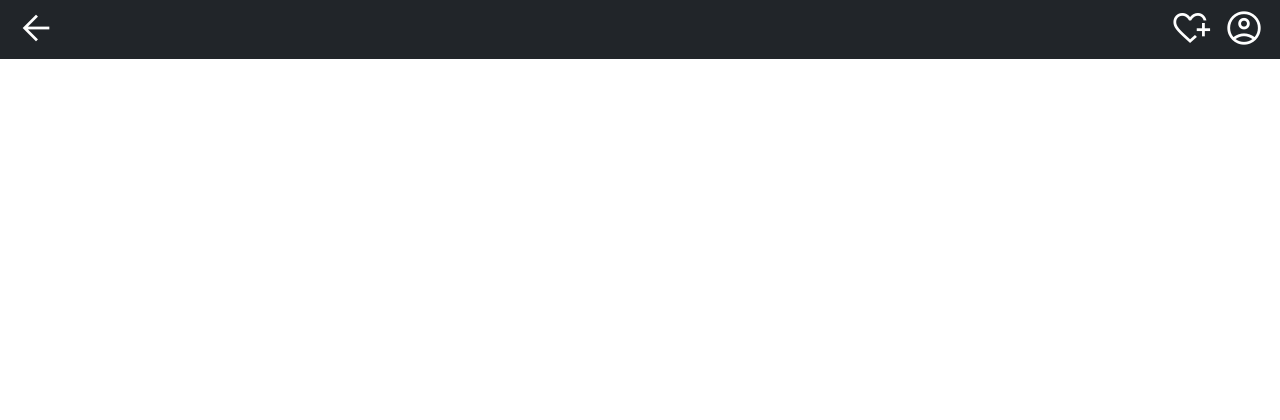
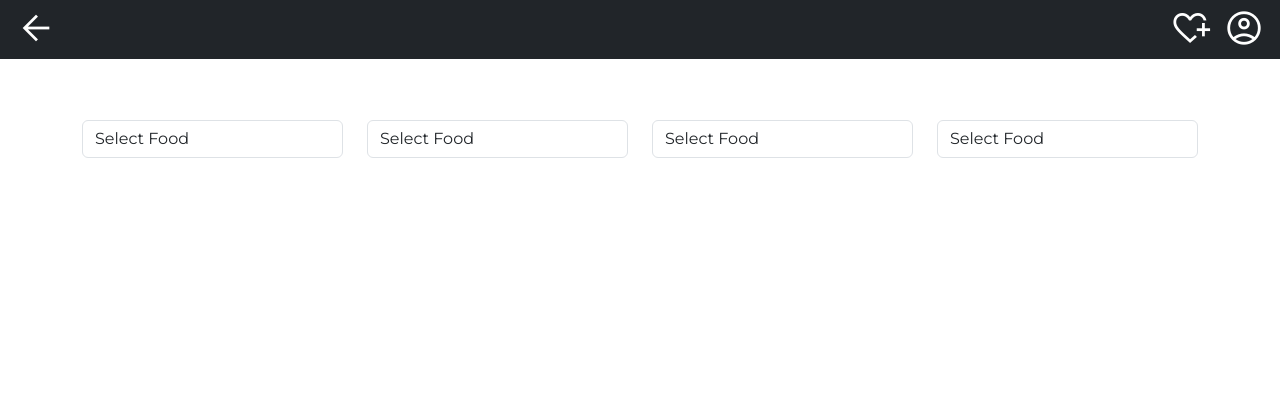
Before and after one commit to swelanauguste/ritz-peanut-butter-cup, a Django app: page /food-choices/ in a window 1280 px wide. Shown: the top 420 px of the page. Run offline with Django 5.2, Linux system fonts and the light colour scheme; data that the repository does not hold is empty.

Commit message:
choices filter

```diff
--- a/app/foods/urls.py
+++ b/app/foods/urls.py
@@ -9,5 +9,5 @@ urlpatterns = [
     path(
         "food-week-plan/", views.FoodWeekPlanListView.as_view(), name="food-week-plan"
     ),
-    path("food-choices/", views.FoodChoiceListView.as_view(), name="food-choices"),
+    path("food-choices/", views.food_choice_list_view, name="food-choices"),
 ]
--- a/app/foods/views.py
+++ b/app/foods/views.py
@@ -3,31 +3,70 @@ from django.shortcuts import get_object_or_404, redirect, render
 from django.views.generic import DetailView, ListView
 
 from .forms import FoodUpdateForm
-from .models import Food
+from .models import Family, Food, Group
 
 
-from django.views.generic import ListView
-from .models import Food
+def food_choice_list_view(request):
+    # Get selected food IDs from the request
+    food1_id = request.GET.get("food1")
+    food2_id = request.GET.get("food2")
+    food3_id = request.GET.get("food3")
+    food4_id = request.GET.get("food4")
 
-class FoodChoiceListView(ListView):
-    model = Food
-    template_name = "foods/food_choice_list.html"
+    # Initial queryset for all foods
+    queryset = Food.objects.all()
 
-    def get_queryset(self):
-        queryset = super().get_queryset()
-        family = self.request.GET.get('family')
+    # Filter by the family of the selected food, if any food is selected
+    if food1_id:
+        family1 = Food.objects.get(id=food1_id).family
+        queryset = queryset.filter(family=family1)
 
-        if family:
-            queryset = queryset.filter(family=family)
+    if food2_id:
+        family2 = Food.objects.get(id=food2_id).family
+        queryset = queryset.filter(family=family2)
 
-        return queryset
+    if food3_id:
+        family3 = Food.objects.get(id=food3_id).family
+        queryset = queryset.filter(family=family3)
 
-    def get_context_data(self, **kwargs):
-        context = super().get_context_data(**kwargs)
-        # Get a list of unique family names
-        context['unique_families'] = Food.objects.values_list('family', flat=True).distinct()
-        context['current_family'] = self.request.GET.get('family', '')
-        return context
+    if food4_id:
+        family4 = Food.objects.get(id=food4_id).family
+        queryset = queryset.filter(family=family4)
+
+    # Prepare the context for rendering
+    context = {
+        "choice1": Food.objects.all(),
+        "choice2": Food.objects.all(),
+        "choice3": Food.objects.all(),
+        "choice4": Food.objects.all(),
+        "selected_food1": food1_id,
+        "selected_food2": food2_id,
+        "selected_food3": food3_id,
+        "selected_food4": food4_id,
+        "food_list1": (
+            Food.objects.filter(family__name=family1.name)
+            if food1_id
+            else Food.objects.all()
+        ),
+        "food_list2": (
+            Food.objects.filter(family__name=family2.name)
+            if food2_id
+            else Food.objects.all()
+        ),
+        "food_list3": (
+            Food.objects.filter(family__name=family3.name)
+            if food3_id
+            else Food.objects.all()
+        ),
+        "food_list4": (
+            Food.objects.filter(family__name=family4.name)
+            if food4_id
+            else Food.objects.all()
+        ),
+    }
+    return render(request, "foods/food_choice_list.html", context)
+
+
 
 
 
@@ -80,6 +119,7 @@ class FoodListView(ListView):
     def get_context_data(self, **kwargs):
         context = super().get_context_data(**kwargs)
         context["search_query"] = self.request.GET.get("q", "")
+        context["family_list"] = Family.objects.all()
         return context
 
 
@@ -91,12 +131,12 @@ class FoodDetailView(DetailView):
         food = self.get_object()
 
         # Get related foods based on the group and family
-        related_foods = (
-            Food.objects.filter(Q(family=food.family))
-            .exclude(pk=food.pk)
-            .order_by("family")
-            # .order_by("family")[:5]
-        )  # Exclude the current food item
+        related_foods = Food.objects.filter(family=food.family).exclude(pk=food.pk)
+        # related_foods = (
+        #     Food.objects.filter(family=food.family).exclude(pk=food.pk)
+        #     .order_by("family")
+        #     # .order_by("family")[:5]
+        # )  # Exclude the current food item
 
         if self.request.method == "POST":
             form = FoodUpdateForm(self.request.POST, instance=food)
@@ -117,3 +157,4 @@ class FoodDetailView(DetailView):
             form.save()
             return redirect("food-detail", pk=food.pk)  # Update with your URL name
         return render(request, self.template_name, {"food": food, "form": form})
+        return render(request, self.template_name, {"food": food, "form": form})
--- a/app/templates/base.html
+++ b/app/templates/base.html
@@ -29,7 +29,7 @@
 
 <body>
     {% include 'header.html' %}
-    <div class="container">
+    <div class="container py-5">
         {% block content %}
 
         {% endblock content %}
--- a/app/templates/foods/food_choice_list.html
+++ b/app/templates/foods/food_choice_list.html
@@ -2,24 +2,76 @@
 
 
 {% block content %}
-<div class="container py-5">
+   <form method="get">
+    <div class="row">
+        <!-- Column 1 -->
+        <div class="col-md-3">
+            <select class="form-control" name="food1" onchange="this.form.submit()">
+                <option value="">Select Food</option>
+                {% for food in choice1 %}
+                    <option value="{{ food.id }}" {% if food.id|stringformat:"s" == selected_food1 %}selected{% endif %}>
+                        {{ food.name }}
+                    </option>
+                {% endfor %}
+            </select>
+            <ul>
+                {% for food in food_list1 %}
+                    <li>{{ food.name }}</li>
+                {% endfor %}
+            </ul>
+        </div>
 
-    <div class="row">
-        <div class="col-lg-2">
-            {% for food in object_list %}
-            <a class="text-dark"
-                href="{% url 'food-detail' food.pk %}">{{ food.name }}
-                ({{ food.family }})</a><br>
-            {% endfor %}
+        <!-- Column 2 -->
+        <div class="col-md-3">
+            <select class="form-control" name="food2" onchange="this.form.submit()">
+                <option value="">Select Food</option>
+                {% for food in choice2 %}
+                    <option value="{{ food.id }}" {% if food.id|stringformat:"s" == selected_food2 %}selected{% endif %}>
+                        {{ food.name }}
+                    </option>
+                {% endfor %}
+            </select>
+            <ul>
+                {% for food in food_list2 %}
+                    <li>{{ food.name }}</li>
+                {% endfor %}
+            </ul>
         </div>
-        <div class="col">
-            {% for family in unique_families %}
-            <a class="btn btn-sm btn-outline-dark m-1 rounded-pill"
-                href="{% url 'food-choices' %}?family={{family}}">{{family}}</a>
-            {% endfor %}
+
+        <!-- Column 3 -->
+        <div class="col-md-3">
+            <select class="form-control" name="food3" onchange="this.form.submit()">
+                <option value="">Select Food</option>
+                {% for food in choice3 %}
+                    <option value="{{ food.id }}" {% if food.id|stringformat:"s" == selected_food3 %}selected{% endif %}>
+                        {{ food.name }}
+                    </option>
+                {% endfor %}
+            </select>
+            <ul>
+                {% for food in food_list3 %}
+                    <li>{{ food.name }}</li>
+                {% endfor %}
+            </ul>
+        </div>
+
+        <!-- Column 4 -->
+        <div class="col-md-3">
+            <select class="form-control" name="food4" onchange="this.form.submit()">
+                <option value="">Select Food</option>
+                {% for food in choice4 %}
+                    <option value="{{ food.id }}" {% if food.id|stringformat:"s" == selected_food4 %}selected{% endif %}>
+                        {{ food.name }}
+                    </option>
+                {% endfor %}
+            </select>
+            <ul>
+                {% for food in food_list4 %}
+                    <li>{{ food.name }}</li>
+                {% endfor %}
+            </ul>
         </div>
     </div>
-
-</div>
+</form>
 
 {% endblock content %}
--- a/app/templates/foods/food_list.html
+++ b/app/templates/foods/food_list.html
@@ -2,7 +2,9 @@
 
 
 {% block content %}
-<div class="container py-5">
+
+
+<div class="text-dark container py-5">
     <form method="get"
         action="{% url 'food-list' %}">
         <div class="d-flex justify-content-between align-items-ceter">
```
Also changed, not shown: app/foods/management/commands/add_family_list.py (added, +19 -0 lines), app/foods/management/commands/add_foods.py (+3 -5 lines), app/foods/management/commands/add_group_list.py (added, +20 -0 lines), app/foods/management/commands/add_week_list.py (added, +16 -0 lines), app/foods/models.py (+24 -3 lines), app/templates/foods/food_detail.html (+23 -26 lines), app/foods/migrations/0013_family_group_remove_food_friendly_family_name_and_more.py (added), app/foods/migrations/0014_remove_food_add_to_week_plan_delete_weekplan.py (added), app/foods/migrations/0015_weekplan_food_add_to_week_plan.py (added).
